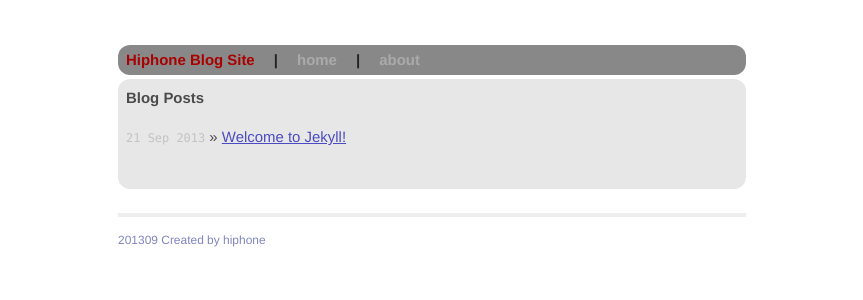
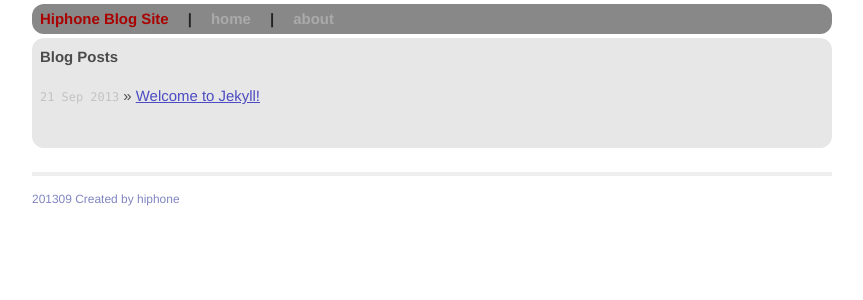
Before and after one commit to harrisgong/hiphone.github.com, a Jekyll site: the page built from index.html, in a window 1280 px wide. Shown: the top 300 px of the page, without its empty margins (208-1071 px from the left). Built offline with Jekyll 4.4.1, drawn with Linux system fonts in a browser that asks for light colours; Markdown is read by kramdown in place of the engine named in the settings.

Commit message:
Update main.css

```diff
--- a/css/main.css
+++ b/css/main.css
@@ -58,8 +58,8 @@ ul.posts span {
 .site {
   font-size: 115%;
   text-align: justify;
-  width: 42em;
-  margin: 3em auto 2em;
+  width: 800px;
+  margin: 0px auto 0px;
   line-height: 1.5em;
 }
 .site .content {
```
